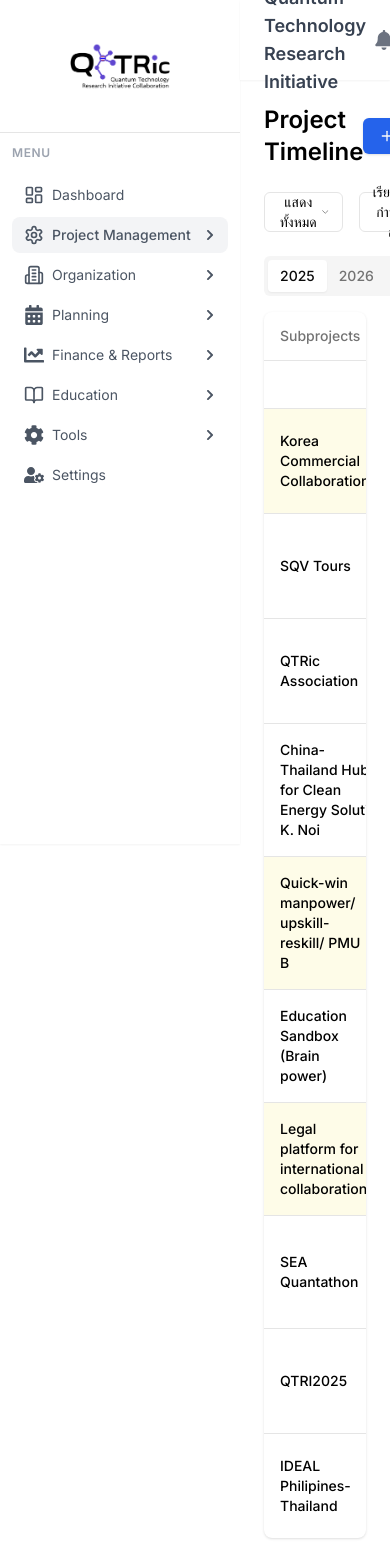
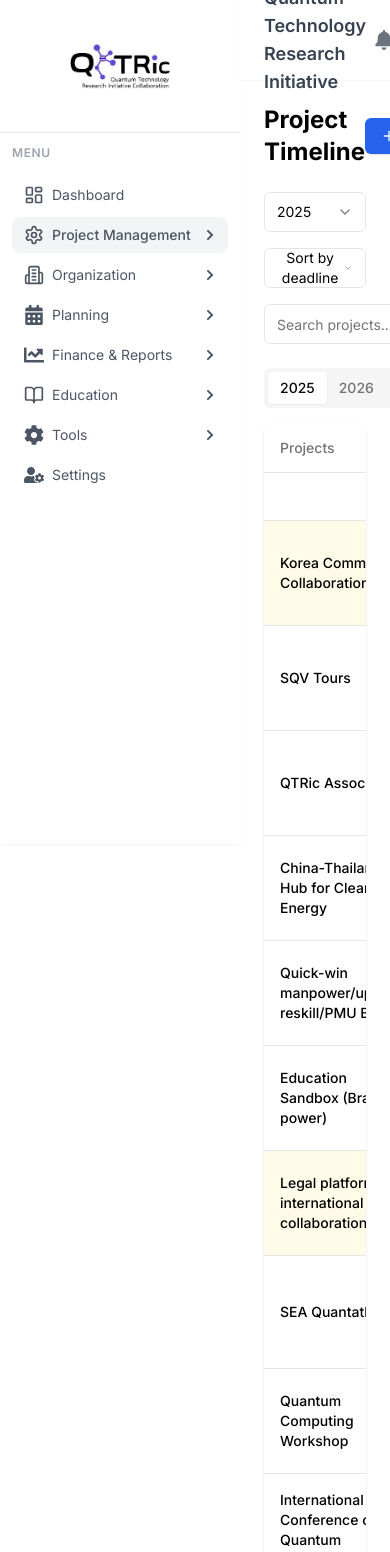
Before and after one commit to The-Tiger-Team-Academy/qtri-managements, a Next.js app: page /project-timeline in a window 390 px wide. Shown: the top 1552 px of the page. Built offline with nearby package versions, Linux system fonts and the light colour scheme; a web font is replaced by a local one.

Commit message:
[ADD] API and progress bar

```diff
--- /dev/null
+++ b/app/api/projects/route.ts
@@ -0,0 +1,106 @@
+import { NextResponse } from 'next/server'
+
+export async function GET() {
+  // ในสถานการณ์จริง คุณอาจจะดึงข้อมูลจากฐานข้อมูล
+  // แต่ในตัวอย่างนี้เราจะใช้ข้อมูลตัวอย่าง
+  const projects = [
+    {
+      id: '1',
+      title: 'Korea Commercial Collaboration',
+      subprojects: 'Market Research',
+      keyPersons: 'James Lee',
+      progress: 90,
+      deadline: '31 Mar 2025',
+      daysRemaining: 29
+    },
+    {
+      id: '2',
+      title: 'SQV Tours',
+      subprojects: 'Tour Package Development',
+      keyPersons: 'Din',
+      progress: 65,
+      deadline: '10 Apr 2025',
+      daysRemaining: 39
+    },
+    {
+      id: '3',
+      title: 'QTRic Association',
+      subprojects: 'Member Recruitment',
+      keyPersons: 'Somchai T.',
+      progress: 25,
+      deadline: '15 Apr 2025',
+      daysRemaining: 44
+    },
+    {
+      id: '4',
+      title: 'China-Thailand Hub for Clean Energy',
+      subprojects: 'Initial Planning',
+      keyPersons: 'K. Noi',
+      progress: 30,
+      deadline: '15 May 2025',
+      daysRemaining: 74
+    },
+    {
+      id: '5',
+      title: 'Quick-win manpower/upskill-reskill/PMU B',
+      subprojects: 'Training Program',
+      keyPersons: 'Prasert W.',
+      progress: 30,
+      deadline: '30 May 2025',
+      daysRemaining: 89
+    },
+    {
+      id: '6',
+      title: 'Education Sandbox (Brain power)',
+      subprojects: 'Curriculum Development',
+      keyPersons: 'A. Nick, A. Pruat',
+      progress: 5,
+      deadline: '15 Jun 2025',
+      daysRemaining: 105
+    },
+    {
+      id: '7',
+      title: 'Legal platform for international collaboration',
+      subprojects: 'Framework Development',
+      keyPersons: 'Thanaporn L.',
+      progress: 15,
+      deadline: '30 Jun 2025',
+      daysRemaining: 120
+    },
+    {
+      id: '8',
+      title: 'SEA Quantathon',
+      subprojects: 'Event Planning',
+      keyPersons: 'Pak Choong, Areeya, Sarat',
+      progress: 70,
+      deadline: '1 Feb 2025',
+      daysRemaining: 121
+    },
+    {
+      id: '9',
+      title: 'Quantum Computing Workshop',
+      subprojects: 'Material Preparation',
+      keyPersons: 'Dr. Somsak',
+      progress: 45,
+      deadline: '5 Jul 2025',
+      daysRemaining: 125
+    },
+    {
+      id: '10',
+      title: 'International Conference on Quantum Technology',
+      subprojects: 'Speaker Invitation',
+      keyPersons: 'Prof. Wanchai',
+      progress: 20,
+      deadline: '15 Aug 2025',
+      daysRemaining: 166
+    }
+  ]
+
+  return NextResponse.json(projects, {
+    headers: {
+      'Access-Control-Allow-Origin': '*',
+      'Access-Control-Allow-Methods': 'GET, POST, PUT, DELETE, OPTIONS',
+      'Access-Control-Allow-Headers': 'Content-Type, Authorization',
+    },
+  })
+}
--- a/app/page.tsx
+++ b/app/page.tsx
@@ -14,7 +14,7 @@
   const handleSubmit = (e: React.FormEvent) => {
     e.preventDefault()
     // Add your authentication logic here
-    router.push('/managements')
+    router.push('/project-timeline')
   }
 
   return (
--- a/app/project-timeline/page.tsx
+++ b/app/project-timeline/page.tsx
@@ -1,6 +1,6 @@
 'use client';
 
-import React, { useState } from 'react';
+import React, { useState, useEffect } from 'react';
 import {
   Table,
   TableBody,
@@ -19,6 +19,7 @@
 import { Plus } from "lucide-react";
 import DatePicker from "react-datepicker";
 import "react-datepicker/dist/react-datepicker.css";
+import axios from 'axios';
 
 // Project data type
 interface Project {
@@ -31,8 +32,43 @@
   status: 'onTime' | 'nearDeadline' | 'overdue' | 'completed';
 }
 
-// Sample project data
-const projectsData: Project[] = [
+export default function ProjectTimeline() {
+  const [projects, setProjects] = useState<Project[]>([]);
+  const [loading, setLoading] = useState(true);
+  const [error, setError] = useState<string | null>(null);
+  const [activeYear, setActiveYear] = useState("2025");
+  const [displayCount, setDisplayCount] = useState<number | 'all'>('all');
+  const [sortBy, setSortBy] = useState<'deadline' | 'progress'>('deadline');
+  const [selectedProject, setSelectedProject] = useState<Project | null>(null);
+  const [isAddingNew, setIsAddingNew] = useState(false);
+  const [searchQuery, setSearchQuery] = useState('');
+
+  // Fetch projects from API
+  useEffect(() => {
+    const fetchProjects = async () => {
+      try {
+        setLoading(true);
+        const response = await axios.get('http://localhost:3000/api/projects');
+
+        // แปลงข้อมูลจาก API ให้ตรงกับ interface Project
+        const formattedProjects = response.data.map((project: any) => ({
+          id: project.id,
+          name: project.title || project.name,
+          keyPersons: project.keyPersons,
+          progress: project.progress,
+          deadline: project.deadline,
+          daysRemaining: project.daysRemaining,
+          // กำหนดสถานะตามเงื่อนไข
+          status: getProjectStatus(project.progress, project.daysRemaining)
+        }));
+
+        setProjects(formattedProjects);
+        setError(null);
+      } catch (err) {
+        console.error('Error fetching projects:', err);
+        setError('Failed to load projects. Please try again later.');
+        // Use sample data if API fails
+        setProjects([
           {
             id: "1",
             name: "QTRic Association",
@@ -118,7 +154,22 @@
             daysRemaining: 120,
             status: 'onTime'
           },
-];
+        ]);
+      } finally {
+        setLoading(false);
+      }
+    };
+
+    fetchProjects();
+  }, []);
+
+  // ฟังก์ชันกำหนดสถานะของโปรเจกต์
+  const getProjectStatus = (progress: number, daysRemaining: number): Project['status'] => {
+    if (progress >= 100) return 'completed';
+    if (daysRemaining < 0) return 'overdue';
+    if (daysRemaining <= 14) return 'nearDeadline';
+    return 'onTime';
+  };
 
   // ฟังก์ชันสำหรับแสดงสีของ Progress bar
   const getProgressColor = (progress: number) => {
@@ -167,16 +218,19 @@
     return specialProjects.includes(name) ? "bg-yellow-50" : "";
   };
 
-export default function ProjectTimeline() {
-  const [activeYear, setActiveYear] = useState("2025");
-  const [displayCount, setDisplayCount] = useState<number | 'all'>('all');
-  const [sortBy, setSortBy] = useState<'deadline' | 'progress'>('deadline');
-  const [selectedProject, setSelectedProject] = useState<Project | null>(null);
-  const [isAddingNew, setIsAddingNew] = useState(false);
+  // Filter projects based on year and search query
+  const filteredProjects = projects.filter(project => {
+    const matchesYear = project.deadline.includes(activeYear);
+    const matchesSearch = project.name.toLowerCase().includes(searchQuery.toLowerCase()) ||
+                         (project.keyPersons?.toLowerCase() || '').includes(searchQuery.toLowerCase()) ||
+                         project.status.toString().includes(searchQuery.toLowerCase());
 
-  // ฟังก์ชันสำหรับเรียงลำดับโปรเจค
+    return matchesYear && matchesSearch;
+  });
+
+  // Sort projects
   const getSortedProjects = () => {
-    const sorted = [...projectsData].sort((a, b) => {
+    const sorted = [...filteredProjects].sort((a, b) => {
       if (sortBy === 'deadline') {
         return a.daysRemaining - b.daysRemaining;
       } else {
@@ -187,162 +241,166 @@
     if (displayCount === 'all') {
       return sorted;
     }
-    return sorted.slice(0, displayCount);
+
+    return sorted.slice(0, displayCount as number);
   };
 
-  const handleSave = (project: Project) => {
-    // TODO: Implement save logic
-    console.log('Saving project:', project);
+  // ฟังก์ชันสำหรับบันทึกการแก้ไขโปรเจกต์
+  const handleSave = (updatedProject: Project) => {
+    setProjects(prev =>
+      prev.map(p => p.id === updatedProject.id ? updatedProject : p)
+    );
+    setSelectedProject(null);
+    setIsAddingNew(false);
   };
 
   const ProjectForm = ({ project, onSave }: { project: Project, onSave: (project: Project) => void }) => {
     const [formData, setFormData] = useState(project);
+    const [deadlineDate, setDeadlineDate] = useState<Date | null>(
+      project.deadline ? new Date(project.deadline) : null
+    );
 
-    // Convert string date to Date object
-    const [selectedDate, setSelectedDate] = useState<Date | null>(() => {
-      const parts = project.deadline.split(" ");
-      if (parts.length === 3) {
-        const months: { [key: string]: number } = {
-          "Jan": 0, "Feb": 1, "Mar": 2, "Apr": 3, "May": 4, "Jun": 5,
-          "Jul": 6, "Aug": 7, "Sep": 8, "Oct": 9, "Nov": 10, "Dec": 11
-        };
-        return new Date(
-          parseInt(parts[2]),
-          months[parts[1]],
-          parseInt(parts[0])
-        );
-      }
-      return null;
-    });
+    const handleSubmit = (e: React.FormEvent) => {
+      e.preventDefault();
 
-    // Function to format date to string
-    const formatDate = (date: Date): string => {
-      const months = ["Jan", "Feb", "Mar", "Apr", "May", "Jun",
-                     "Jul", "Aug", "Sep", "Oct", "Nov", "Dec"];
-      return `${date.getDate()} ${months[date.getMonth()]} ${date.getFullYear()}`;
+      // Calculate days remaining
+      const today = new Date();
+      const deadline = deadlineDate || today;
+      const diffTime = deadline.getTime() - today.getTime();
+      const diffDays = Math.ceil(diffTime / (1000 * 60 * 60 * 24));
+
+      const updatedProject = {
+        ...formData,
+        deadline: deadlineDate ? deadlineDate.toLocaleDateString('en-US', {
+          day: 'numeric',
+          month: 'short',
+          year: 'numeric'
+        }) : '',
+        daysRemaining: diffDays,
+        status: diffDays < 0 ? 'overdue' :
+                diffDays <= 14 ? 'nearDeadline' :
+                formData.progress >= 100 ? 'completed' : 'onTime'
       };
 
-    // Handle date change
-    const handleDateChange = (date: Date | null) => {
-      setSelectedDate(date);
-      if (date) {
-        setFormData({
-          ...formData,
-          deadline: formatDate(date),
-          // Calculate days remaining
-          daysRemaining: Math.ceil((date.getTime() - new Date().getTime()) / (1000 * 60 * 60 * 24))
-        });
-      }
+      onSave(updatedProject);
     };
 
     return (
-      <div className="space-y-4">
+      <form onSubmit={handleSubmit} className="space-y-4">
         <div>
-          <label className="text-sm font-medium">Project Name</label>
+          <label className="block text-sm font-medium mb-1">Project Name</label>
           <Input
             value={formData.name}
-            onChange={(e) => setFormData({ ...formData, name: e.target.value })}
+            onChange={(e) => setFormData({...formData, name: e.target.value})}
+            required
           />
         </div>
+
         <div>
-          <label className="text-sm font-medium">Key Persons</label>
+          <label className="block text-sm font-medium mb-1">Key Persons</label>
           <Input
             value={formData.keyPersons || ''}
-            onChange={(e) => setFormData({ ...formData, keyPersons: e.target.value })}
+            onChange={(e) => setFormData({...formData, keyPersons: e.target.value})}
           />
         </div>
+
         <div>
-          <label className="text-sm font-medium">Progress (%)</label>
+          <label className="block text-sm font-medium mb-1">Progress (%)</label>
           <Input
             type="number"
             min="0"
             max="100"
             value={formData.progress}
-            onChange={(e) => setFormData({ ...formData, progress: parseInt(e.target.value) })}
+            onChange={(e) => setFormData({...formData, progress: parseInt(e.target.value)})}
+            required
           />
         </div>
+
         <div>
-          <label className="text-sm font-medium">Deadline</label>
-          <div className="relative">
+          <label className="block text-sm font-medium mb-1">Deadline</label>
           <DatePicker
-              selected={selectedDate}
-              onChange={handleDateChange}
-              dateFormat="d MMM yyyy"
-              className="flex h-10 w-full rounded-md border border-input bg-background px-3 py-2 text-sm ring-offset-background file:border-0 file:bg-transparent file:text-sm file:font-medium placeholder:text-muted-foreground focus-visible:outline-none focus-visible:ring-2 focus-visible:ring-ring focus-visible:ring-offset-2 disabled:cursor-not-allowed disabled:opacity-50"
-              placeholderText="Select deadline"
+            selected={deadlineDate}
+            onChange={(date) => setDeadlineDate(date)}
+            dateFormat="dd MMM yyyy"
+            className="w-full p-2 border rounded"
+            required
           />
         </div>
+
+        <div className="pt-4">
+          <Button type="submit" className="w-full">Save Project</Button>
         </div>
-        <Button className="w-full" onClick={() => onSave(formData)}>
-          Save
-        </Button>
-      </div>
+      </form>
     );
   };
 
+  // ฟังก์ชันสำหรับดึงเดือนจาก deadline
+  const getDeadlineMonth = (deadline: string): number => {
+    // รูปแบบ deadline: "31 Mar 2025"
+    const months = {
+      'Jan': 0, 'Feb': 1, 'Mar': 2, 'Apr': 3, 'May': 4, 'Jun': 5,
+      'Jul': 6, 'Aug': 7, 'Sep': 8, 'Oct': 9, 'Nov': 10, 'Dec': 11
+    };
+
+    const parts = deadline.split(' ');
+    if (parts.length >= 2) {
+      const monthStr = parts[1];
+      return months[monthStr as keyof typeof months] || 0;
+    }
+
+    return 0;
+  };
+
   return (
-    <div className="p-6" style={{ backgroundColor: 'white', minHeight: '100vh' }}>
+    <div className="container mx-auto p-6">
       <div className="flex justify-between items-center mb-6">
-        <h1 className="text-2xl font-semibold">Project Timeline</h1>
-        <div className="flex space-x-2">
-          <Sheet>
-            <SheetTrigger asChild>
-              <Button className="bg-blue-600 hover:bg-blue-700">
-                <Plus className="w-4 h-4 mr-2" />
-                Add Project
+        <h1 className="text-2xl font-bold">Project Timeline</h1>
+        <Button
+          onClick={() => setIsAddingNew(true)}
+          className="bg-blue-600 hover:bg-blue-700"
+        >
+          <Plus className="w-4 h-4 mr-2" /> Add Project
         </Button>
-            </SheetTrigger>
-            <SheetContent>
-              <SheetHeader>
-                <SheetTitle>Add New Project</SheetTitle>
-              </SheetHeader>
-              <div className="space-y-4 mt-4">
-                <ProjectForm
-                  project={{
-                    id: String(projectsData.length + 1),
-                    name: '',
-                    progress: 0,
-                    deadline: '',
-                    daysRemaining: 0,
-                    status: 'onTime'
-                  }}
-                  onSave={handleSave}
+      </div>
+
+      {/* Filters */}
+      <div className="flex flex-wrap gap-4 mb-6">
+        <div className="w-full md:w-auto">
+          <Select value={activeYear} onValueChange={setActiveYear}>
+            <SelectTrigger className="w-full md:w-40">
+              <SelectValue placeholder="Select Year" />
+            </SelectTrigger>
+            <SelectContent>
+              <SelectItem value="2025">2025</SelectItem>
+              <SelectItem value="2026">2026</SelectItem>
+              <SelectItem value="2027">2027</SelectItem>
+            </SelectContent>
+          </Select>
+        </div>
+
+        <div className="w-full md:w-auto">
+          <Select
+            value={sortBy}
+            onValueChange={(value) => setSortBy(value as 'deadline' | 'progress')}
+          >
+            <SelectTrigger className="w-full md:w-60">
+              <SelectValue placeholder="Sort by" />
+            </SelectTrigger>
+            <SelectContent>
+              <SelectItem value="deadline">Sort by deadline</SelectItem>
+              <SelectItem value="progress">Sort by progress</SelectItem>
+            </SelectContent>
+          </Select>
+        </div>
+
+        <div className="flex-1 min-w-[200px]">
+          <Input
+            placeholder="Search projects..."
+            className="w-full"
+            value={searchQuery}
+            onChange={(e) => setSearchQuery(e.target.value)}
           />
         </div>
-            </SheetContent>
-          </Sheet>
-        </div>
-      </div>
-
-      {/* Controls */}
-      <div className="flex gap-4 mb-6">
-        <Select
-          value={displayCount.toString()}
-          onValueChange={(value: string) => setDisplayCount(value === 'all' ? 'all' : parseInt(value))}
-        >
-          <SelectTrigger className="w-[180px]">
-            <SelectValue placeholder="จำนวนที่แสดง" />
-          </SelectTrigger>
-          <SelectContent>
-            <SelectItem value="all">แสดงทั้งหมด</SelectItem>
-            <SelectItem value="3">3 อันดับแรก</SelectItem>
-            <SelectItem value="5">5 อันดับแรก</SelectItem>
-            <SelectItem value="10">10 อันดับแรก</SelectItem>
-          </SelectContent>
-        </Select>
-
-        <Select
-          value={sortBy}
-          onValueChange={(value: 'deadline' | 'progress') => setSortBy(value)}
-        >
-          <SelectTrigger className="w-[180px]">
-            <SelectValue placeholder="เรียงตาม" />
-          </SelectTrigger>
-          <SelectContent>
-            <SelectItem value="deadline">เรียงตามกำหนดส่ง</SelectItem>
-            <SelectItem value="progress">เรียงตามความคืบหน้า</SelectItem>
-          </SelectContent>
-        </Select>
       </div>
 
       <Tabs defaultValue="2025" className="w-full">
@@ -396,7 +454,7 @@
             <Table>
               <TableHeader>
                 <TableRow>
-                  <TableHead className="w-[250px]">Subprojects</TableHead>
+                  <TableHead className="w-[250px]">Projects</TableHead>
                   <TableHead className="w-[200px]">Key persons</TableHead>
                   <TableHead className="w-[150px]">Progress</TableHead>
                   <TableHead className="w-[150px]">Deadline</TableHead>
@@ -444,25 +502,24 @@
                         </TableCell>
                         {/* สร้างเซลล์สำหรับแต่ละเดือน */}
                         {Array.from({ length: 12 }, (_, i) => {
-                          // ตัวอย่างการแสดงแถบความคืบหน้าในเดือนที่เกี่ยวข้อง
-                          // ในตัวอย่างนี้เราจะสุ่มแสดงในบางเดือน
-                          const shouldShowProgress =
-                            (project.id === "1" && i === 2) ||
-                            (project.id === "2" && (i === 5 || i === 7)) ||
-                            (project.id === "3" && i === 5) ||
-                            (project.id === "4" && i === 5) ||
-                            (project.id === "5" && i === 7) ||
-                            (project.id === "6" && i === 5) ||
-                            (project.id === "10" && i === 9);
+                          // ดึงเดือนจาก deadline
+                          const deadlineMonth = getDeadlineMonth(project.deadline);
+
+                          // แสดง progress bar ในเดือนที่ตรงกับ deadline
+                          const isDeadlineMonth = i === deadlineMonth;
 
                           return (
                             <TableCell key={i} className="p-1 text-center">
-                              {shouldShowProgress && (
-                                <Badge
-                                  className={`${getProgressColor(project.progress)} text-white`}
-                                >
-                                  {project.progress}%
-                                </Badge>
+                              {isDeadlineMonth && (
+                                <div className="flex flex-col items-center">
+                                  <div className="w-full bg-gray-200 rounded-full h-2 mb-1">
+                                    <div
+                                      className={`h-2 rounded-full ${getProgressColor(project.progress)}`}
+                                      style={{ width: `${project.progress}%` }}
+                                    ></div>
+                                  </div>
+                                  <span className="text-xs">{project.progress}%</span>
+                                </div>
                               )}
                             </TableCell>
                           );
@@ -536,6 +593,33 @@
           </div>
         </TabsContent>
       </Tabs>
+
+      {/* Add New Project Sheet */}
+      {isAddingNew && (
+        <Sheet open={isAddingNew} onOpenChange={setIsAddingNew}>
+          <SheetContent side="right">
+            <SheetHeader>
+              <SheetTitle>Add New Project</SheetTitle>
+            </SheetHeader>
+            <div className="mt-6">
+              <ProjectForm
+                project={{
+                  id: String(projects.length + 1),
+                  name: '',
+                  progress: 0,
+                  deadline: '',
+                  daysRemaining: 0,
+                  status: 'onTime'
+                }}
+                onSave={(newProject) => {
+                  setProjects(prev => [...prev, newProject]);
+                  setIsAddingNew(false);
+                }}
+              />
+            </div>
+          </SheetContent>
+        </Sheet>
+      )}
     </div>
   );
 }
--- a/package.json
+++ b/package.json
@@ -20,6 +20,7 @@
     "@types/gridstack": "^0.5.0",
     "@types/react-beautiful-dnd": "^13.1.8",
     "@types/react-datepicker": "^6.2.0",
+    "axios": "^1.8.1",
     "chart.js": "^4.4.8",
     "class-variance-authority": "^0.7.1",
     "clsx": "^2.1.1",
```
Also changed, not shown: 1 other file (tests, documents, lock files or other folders). Lines whose indentation alone changed are shown as unchanged.
